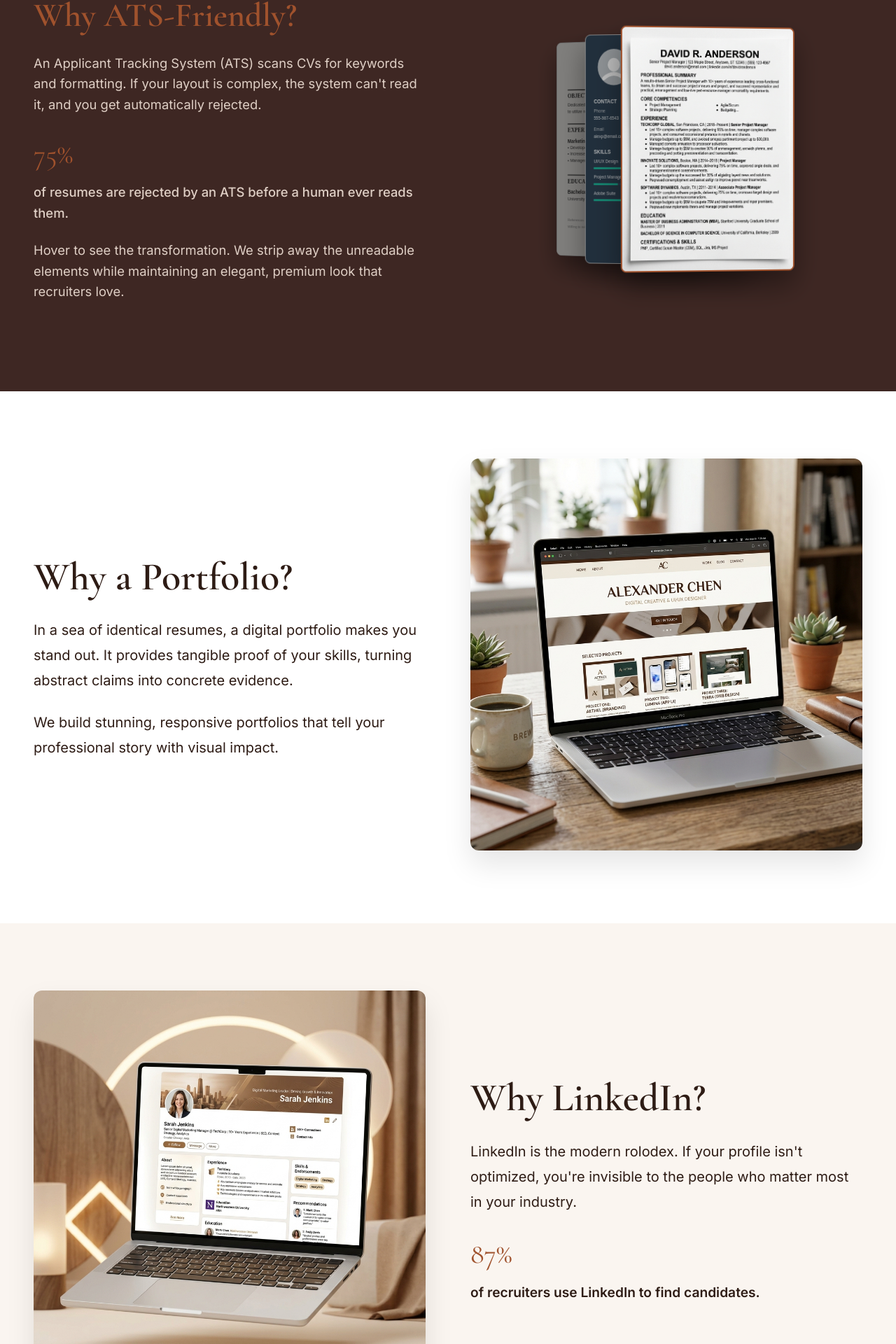
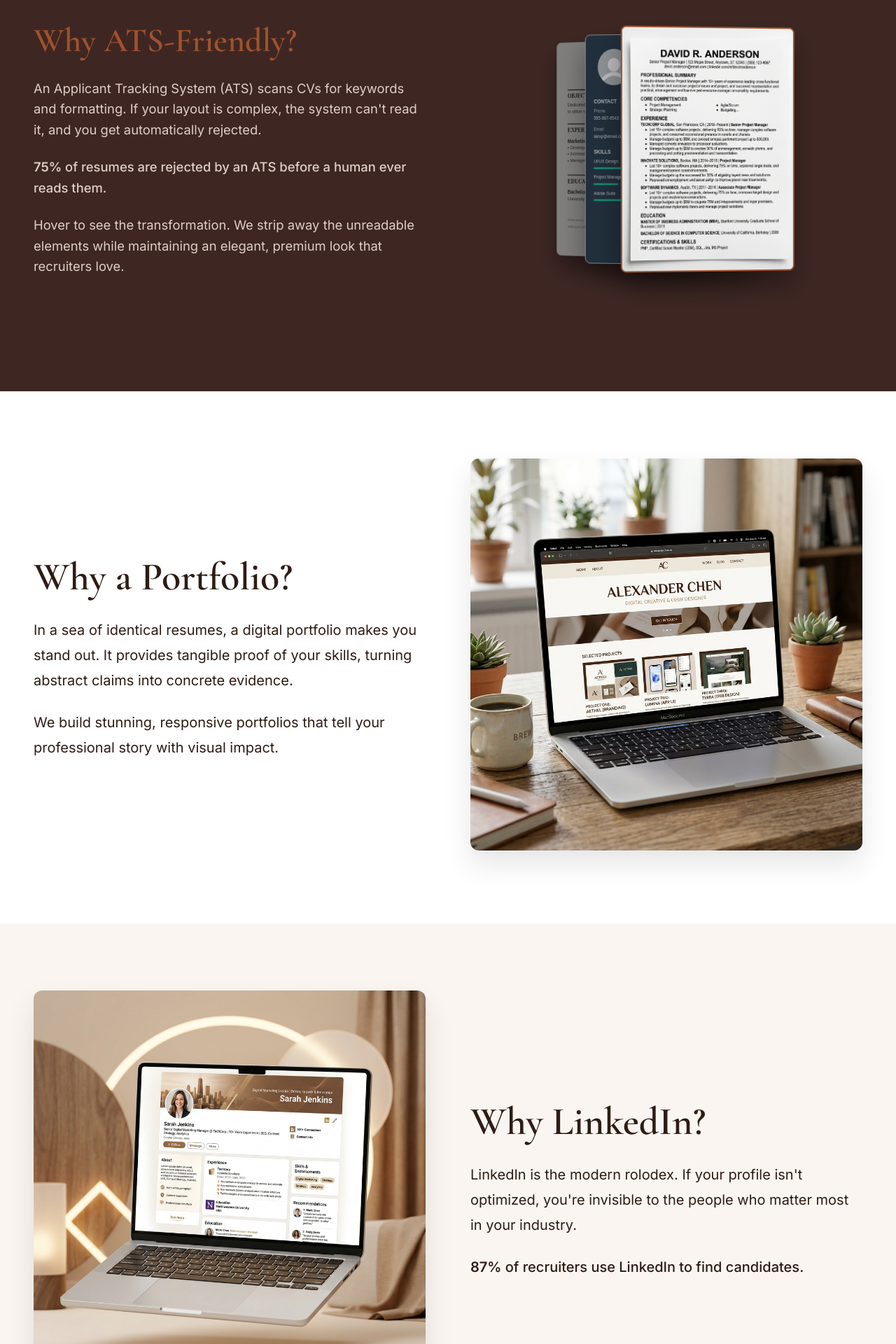
Before and after one commit to halaae/forge-digital, a React (Vite) app: page / in a window 1280 px wide. Shown: the part 1901-3821 px from the top of the page at 70% size. Built offline with nearby package versions, Linux system fonts and the light colour scheme.

Commit message:
Integrate percentage statistics inline

```diff
--- a/src/components/WhyAts.jsx
+++ b/src/components/WhyAts.jsx
@@ -10,9 +10,8 @@ export default function WhyAts() {
             An Applicant Tracking System (ATS) scans CVs for keywords and formatting.
             If your layout is complex, the system can't read it, and you get automatically rejected.
           </p>
-          <span className="stat-highlight reveal">75%</span>
-          <p style={{ marginTop: '0.5rem', fontWeight: 500 }}>
-            of resumes are rejected by an ATS before a human ever reads them.
+          <p style={{ marginTop: '1.5rem', fontWeight: 500 }}>
+            <strong>75%</strong> of resumes are rejected by an ATS before a human ever reads them.
           </p>
           <p style={{ marginTop: '1.5rem' }}>
             Hover to see the transformation. We strip away the unreadable elements while maintaining an elegant, premium look that recruiters love.
--- a/src/components/WhyPortfolio.jsx
+++ b/src/components/WhyPortfolio.jsx
@@ -31,9 +31,8 @@ export default function WhyPortfolio() {
             <p style={{ fontSize: '1.25rem', lineHeight: 1.8 }}>
               LinkedIn is the modern rolodex. If your profile isn't optimized, you're invisible to the people who matter most in your industry.
             </p>
-            <span className="stat-highlight reveal">87%</span>
-            <p style={{ marginTop: '0.5rem', fontWeight: 600, fontSize: '1.2rem' }}>
-              of recruiters use LinkedIn to find candidates.
+            <p style={{ marginTop: '1.5rem', fontSize: '1.25rem', lineHeight: 1.8, fontWeight: 500 }}>
+              <strong>87%</strong> of recruiters use LinkedIn to find candidates.
             </p>
           </div>
           <div className="image-content reveal" style={{ direction: 'ltr', transitionDelay: '0.2s' }}>
```
